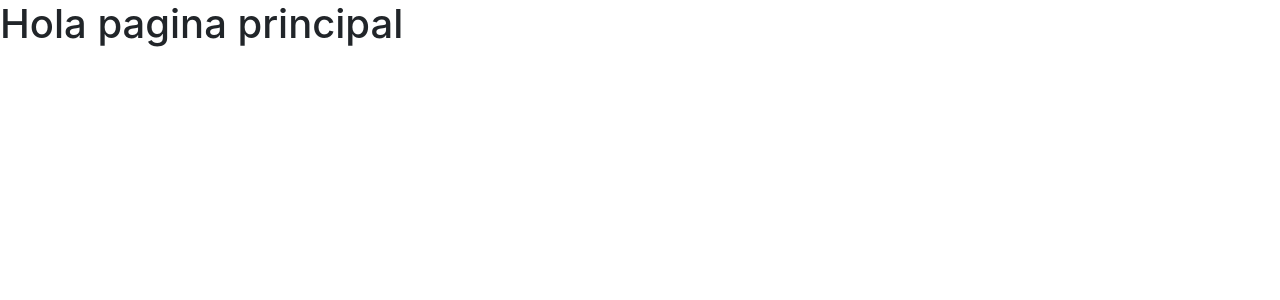
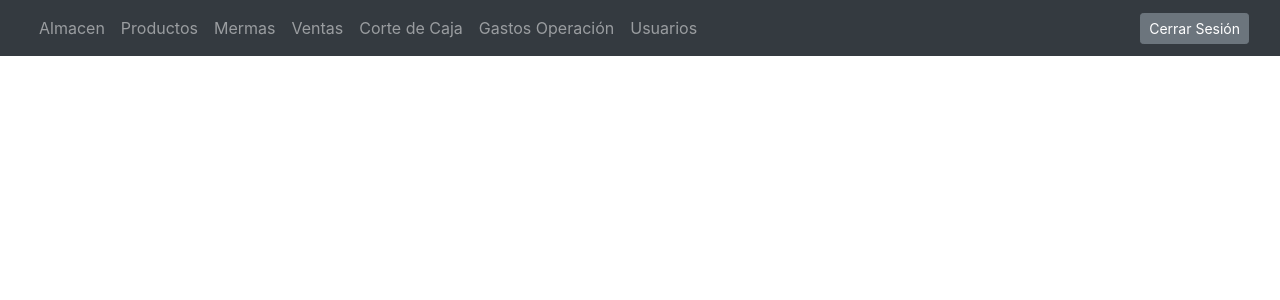
Before and after one commit to Misael-Venegas/front-tortilleria, a Next.js app: page /menu in a window 1280 px wide. Shown: the top 300 px of the page. Built offline with nearby package versions, Linux system fonts and the light colour scheme.

Commit message:
Marco NavBar

```diff
--- a/components/login/Login.jsx
+++ b/components/login/Login.jsx
@@ -39,7 +39,7 @@ const Login = () => {
   };
   if (data) {
     if (data.login) {
-      router.push("/menu");
+      router.push("/almacen");
     }
   }
   return (
--- a/components/principal/Principal.jsx
+++ b/components/principal/Principal.jsx
@@ -1,11 +1,11 @@
-import React from 'react'
+import React from "react";
+import Container from "./Container";
 
 const Principal = () => {
-    return (
-        <div>
-            <h1>Hola pagina principal</h1>
-        </div>
-    )
-}
+  return (
+    <Container>
+    </Container>
+  );
+};
 
-export default Principal
+export default Principal;
```
